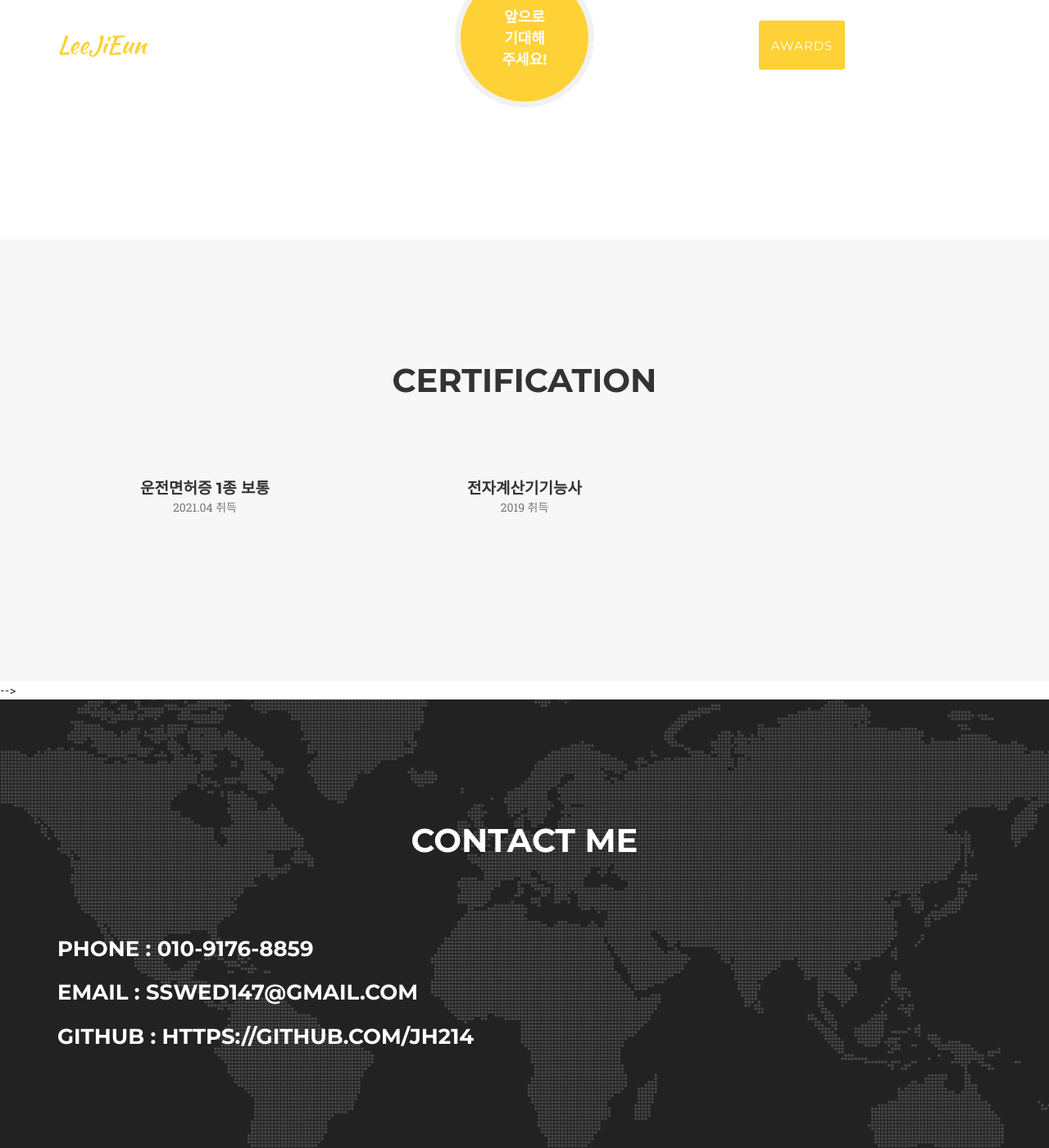
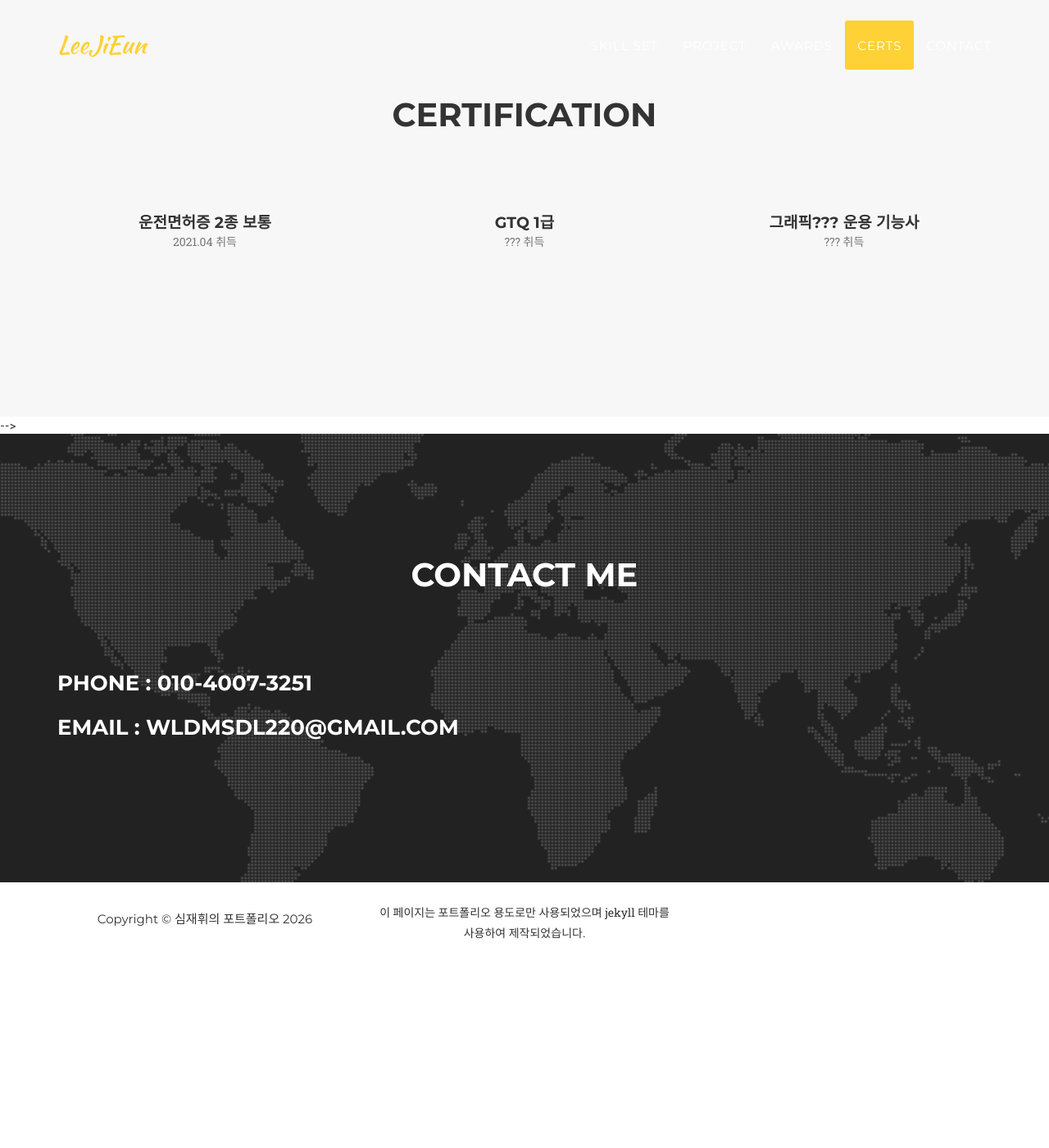
Before and after one commit to Jh214/JH214.github.io, a Jekyll site: the page built from index.html, in a window 1280 px wide and 1400 px high, scrolled down 3435 px. Shown: the whole window at 82% size. Built offline with Jekyll 4.4.1, drawn with Linux system fonts in a browser that asks for light colours; some web fonts are replaced; a script that is not in the unit is left out; the list of posts is cut into pages by our own code; after the commit the page ends 4621 px from its top, so only the background shows below that; some of the changed text lies outside the part shown.

Commit message:
테스트 2

```diff
--- a/_config.yml
+++ b/_config.yml
@@ -10,11 +10,14 @@
 
 # 팀 정보
 people:
-  - name: 운전면허증 1종 보통
+  - name: 운전면허증 2종 보통
     position: 2021.04 취득 # 취득 날짜
 
-  - name: 전자계산기기능사
-    position: 2019 취득
+  - name: GTQ 1급
+    position: ??? 취득
+
+  - name: 그래픽??? 운용 기능사
+    position: ??? 취득
 
   # - name: Diana Petersen
   #   pic: 3
--- a/_includes/contact.html
+++ b/_includes/contact.html
@@ -14,21 +14,21 @@
                             <div class="control-group form-group">
                                 <h3 class="form-contro" required
                                     data-validation-required-message="Please enter your name." style="color:white">Phone
-                                    : 010-9176-8859</h3>
+                                    : 010-4007-3251</h3>
                                 <p class="help-block text-danger"></p>
                             </div>
                             <div class="control-group form-group">
                                 <h3 class="form-contro" required
                                     data-validation-required-message="Please enter your name." style="color:white">Email
-                                    : sswed147@gmail.com</h3>
+                                    : wldmsdl220@gmail.com</h3>
                                 <p class="help-block text-danger"></p>
                             </div>
-                            <div class="control-group form-group">
+                            <!-- <div class="control-group form-group">
                                 <h3 class="form-contro" required
                                     data-validation-required-message="Please enter your name." style="color:white">
                                     GitHub : https://github.com/JH214</h3>
                                 <p class="help-block text-danger"></p>
-                            </div>
+                            </div> -->
                         </div>
                         <div class="col-md-6">
                             <div class="control-group form-group">
--- a/_includes/services.html
+++ b/_includes/services.html
@@ -12,23 +12,23 @@
                     <i class="fa-solid fa-circle fa-stack-2x text-primary"></i>
                     <i class="fa-solid fa-code fa-stack-1x fa-inverse"></i>
                 </span>
-                <h4 class="service-heading">Java</h4>
+                <h4 class="service-heading">PhotoShop</h4>
             </div>
             <div class="col-md-4">
                 <span class="fa-stack fa-1x">
                     <i class="fa-solid fa-circle fa-stack-2x text-primary"></i>
                     <i class="fa-solid fa-code fa-stack-1x fa-inverse"></i>
                 </span>
-                <h4 class="service-heading">Spring</h4>
+                <h4 class="service-heading">Illustrator</h4>
             </div>
             <div class="col-md-4">
                 <span class="fa-stack fa-1x">
                     <i class="fa-solid fa-circle fa-stack-2x text-primary"></i>
                     <i class="fa-solid fa-code fa-stack-1x fa-inverse"></i>
                 </span>
-                <h4 class="service-heading">Spring Boot</h4>
+                <h4 class="service-heading">In design</h4>
             </div>
-            <div class="col-md-4">
+            <!-- <div class="col-md-4">
                 <span class="fa-stack fa-1x">
                     <i class="fa-solid fa-circle fa-stack-2x text-primary"></i>
                     <i class="fa-solid fa-code fa-stack-1x fa-inverse"></i>
@@ -104,7 +104,7 @@
                     <i class="fa-solid fa-code fa-stack-1x fa-inverse"></i>
                 </span>
                 <h4 class="service-heading">Eclips</h4>
-            </div>
+            </div> -->
         </div>
     </div>
 </section>
```
